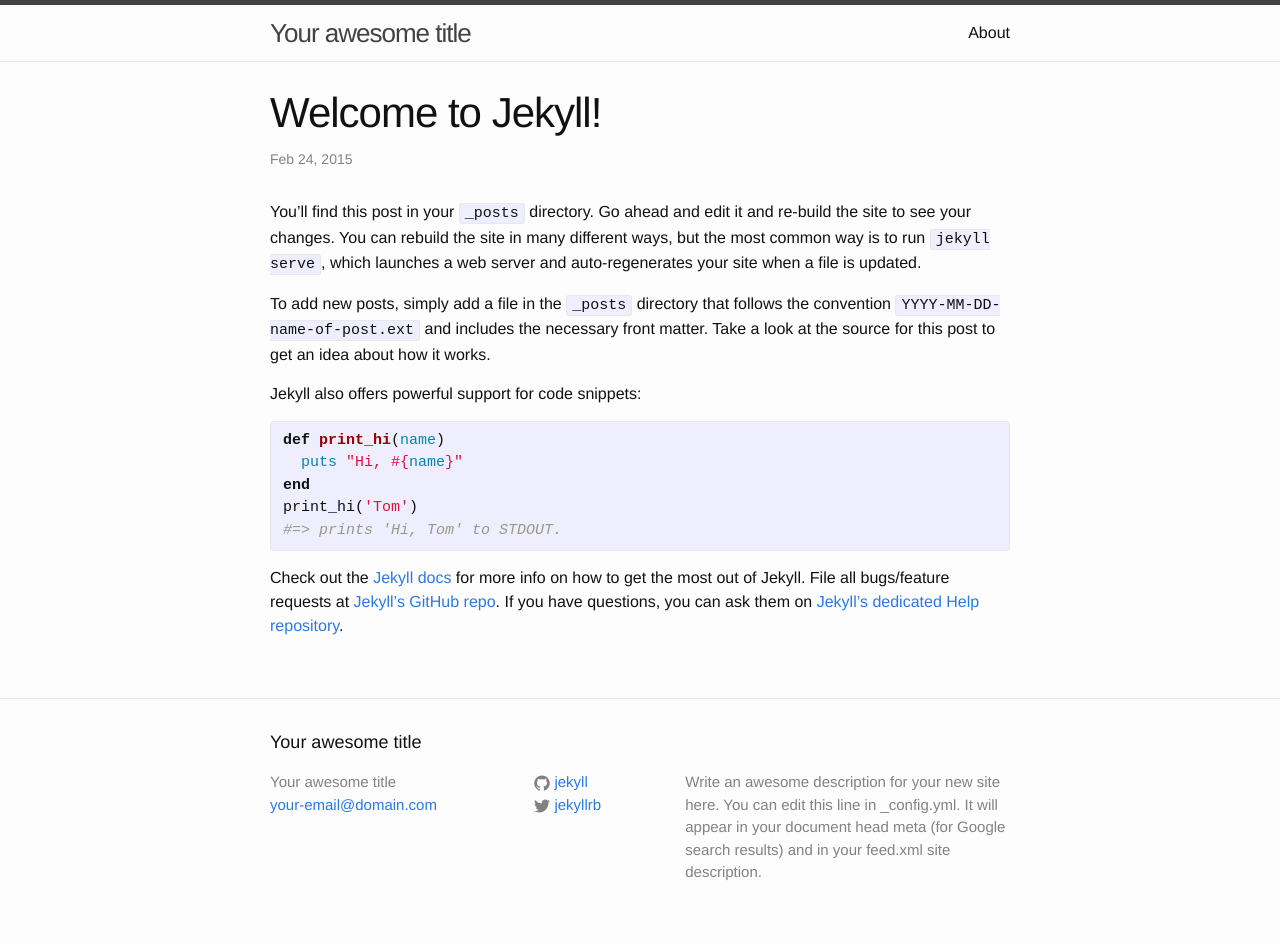
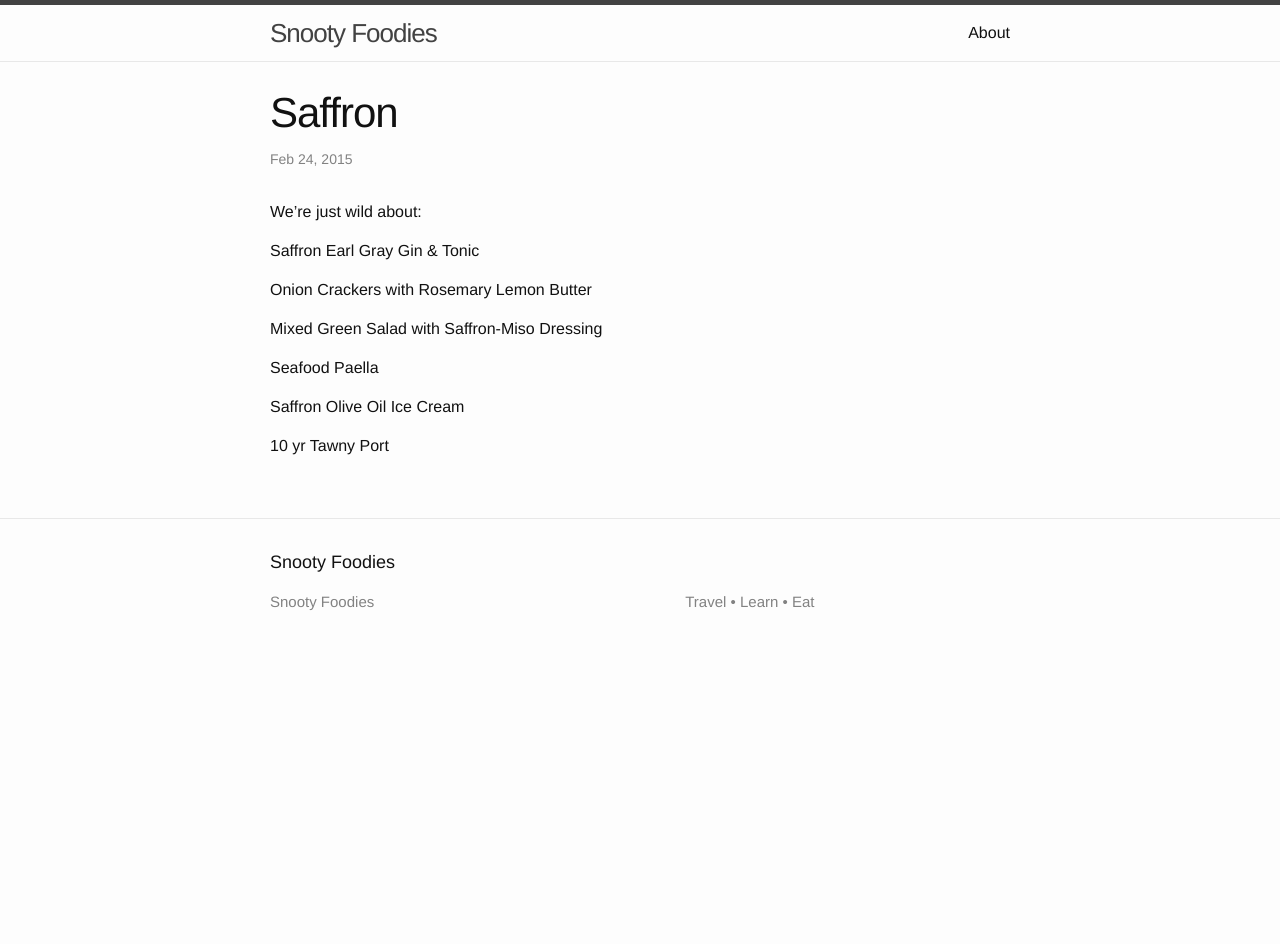
Before and after one commit to thebenedict/snooty, a Jekyll site: the page built from _posts/2015-02-24-welcome-to-jekyll.markdown, in a window 1280 px wide. Built offline with Jekyll 4.4.1, drawn with Linux system fonts in a browser that asks for light colours; after the commit the page ends 900 px from its top, so only the background shows below that.

Commit message:
test saffron post

```diff
--- a/_config.yml
+++ b/_config.yml
@@ -1,14 +1,12 @@
 # Site settings
-title: Your awesome title
-email: your-email@domain.com
+title: Snooty Foodies
+#email: your-email@domain.com
 description: > # this means to ignore newlines until "baseurl:"
-  Write an awesome description for your new site here. You can edit this
-  line in _config.yml. It will appear in your document head meta (for
-  Google search results) and in your feed.xml site description.
+  Travel &bull; Learn &bull; Eat
 baseurl: "" # the subpath of your site, e.g. /blog/
-url: "http://yourdomain.com" # the base hostname & protocol for your site
-twitter_username: jekyllrb
-github_username:  jekyll
+url: "http://snootyfoodies.com" # the base hostname & protocol for your site
+#twitter_username: snootyfoodies
+#github_username:  snooty
 
 # Build settings
 markdown: kramdown
--- a/_posts/2015-02-24-welcome-to-jekyll.markdown
+++ b/_posts/2015-02-24-welcome-to-jekyll.markdown
@@ -1,25 +1,20 @@
 ---
 layout: post
-title:  "Welcome to Jekyll!"
+title:  "Saffron"
 date:   2015-02-24 17:25:58
-categories: jekyll update
+categories: meal theme-ingredient
 ---
-You’ll find this post in your `_posts` directory. Go ahead and edit it and re-build the site to see your changes. You can rebuild the site in many different ways, but the most common way is to run `jekyll serve`, which launches a web server and auto-regenerates your site when a file is updated.
 
-To add new posts, simply add a file in the `_posts` directory that follows the convention `YYYY-MM-DD-name-of-post.ext` and includes the necessary front matter. Take a look at the source for this post to get an idea about how it works.
+We're just wild about:
 
-Jekyll also offers powerful support for code snippets:
+Saffron Earl Gray Gin & Tonic
 
-{% highlight ruby %}
-def print_hi(name)
-  puts "Hi, #{name}"
-end
-print_hi('Tom')
-#=> prints 'Hi, Tom' to STDOUT.
-{% endhighlight %}
+Onion Crackers with Rosemary Lemon Butter
 
-Check out the [Jekyll docs][jekyll] for more info on how to get the most out of Jekyll. File all bugs/feature requests at [Jekyll’s GitHub repo][jekyll-gh]. If you have questions, you can ask them on [Jekyll’s dedicated Help repository][jekyll-help].
+Mixed Green Salad with Saffron-Miso Dressing
 
-[jekyll]:      http://jekyllrb.com
-[jekyll-gh]:   https://github.com/jekyll/jekyll
-[jekyll-help]: https://github.com/jekyll/jekyll-help
+Seafood Paella
+
+Saffron Olive Oil Ice Cream
+
+10 yr Tawny Port
--- a/index.html
+++ b/index.html
@@ -4,7 +4,7 @@
 
 <div class="home">
 
-  <h1 class="page-heading">Posts</h1>
+  <h1 class="page-heading">Snooty foodies</h1>
 
   <ul class="post-list">
     {% for post in site.posts %}
```
